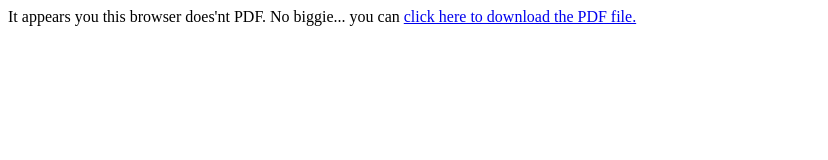
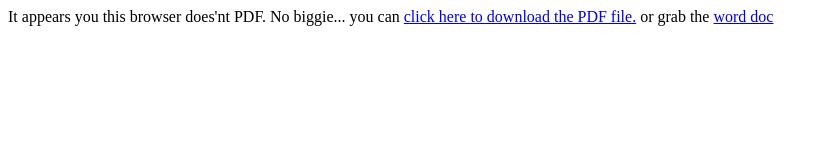
Before and after one commit to turbohoje/jrm-info, a plain HTML site: page index.html in a window 1280 px wide. Shown: the whole page, without its empty margins (0-828 px from the left). Drawn offline with Linux system fonts and the light colour scheme.

Commit message:
added doc link

```diff
--- a/index.html
+++ b/index.html
@@ -18,7 +18,7 @@
 
   <p>It appears you this browser does'nt PDF.
   No biggie... you can <a href="justin-meyer-resume.pdf">click here to
-  download the PDF file.</a></p>
+  download the PDF file.</a> or grab the <a href="justin-meyer-resume.docx">word doc</a></p>
 
 </object>
 </body>
```
Also changed, not shown: 1 other file.
